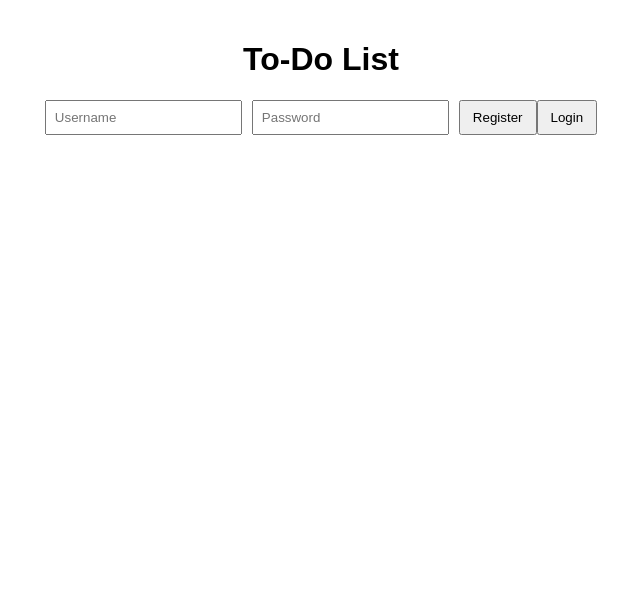
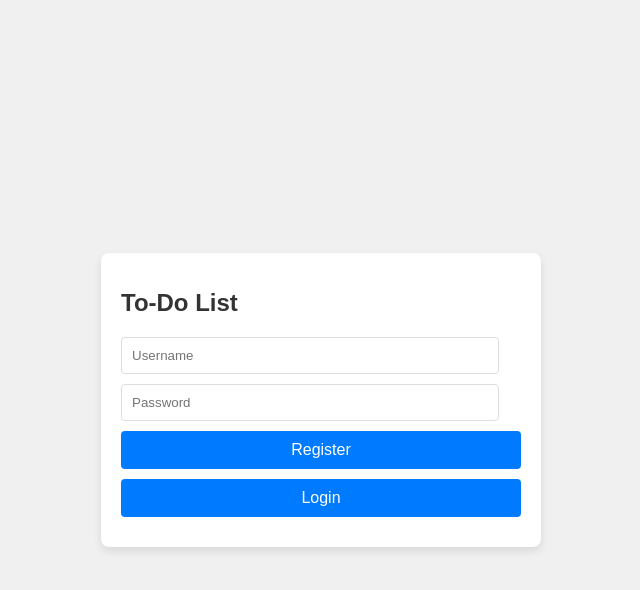
Before and after one commit to wirewallstand/todo-list-app, a React (Create React App) app in the folder todo-list-app/: page / in a window 1280 px wide. Shown: the top 590 px of the page, without its empty margins (319-959 px from the left). Built offline with nearby package versions, Linux system fonts and the light colour scheme.

Commit message:
Enhance UI with better styling

```diff
--- a/todo-list-app/src/App.css
+++ b/todo-list-app/src/App.css
@@ -1,16 +1,57 @@
-.App {
+/* App.css */
+
+body {
   font-family: Arial, sans-serif;
-  text-align: center;
-  padding: 20px;
+  background-color: #f0f0f0;
+  margin: 0;
+  padding: 0;
+  display: flex;
+  justify-content: center;
+  align-items: center;
+  height: 100vh;
 }
 
-input {
-  padding: 8px;
-  margin-right: 10px;
+.App {
+  background: white;
+  padding: 20px;
+  border-radius: 8px;
+  box-shadow: 0 4px 8px rgba(0, 0, 0, 0.1);
+  width: 100%;
+  max-width: 400px;
+}
+
+h1 {
+  margin-bottom: 20px;
+  font-size: 24px;
+  color: #333;
+}
+
+input[type="text"],
+input[type="password"],
+input[type="date"],
+select {
+  width: calc(100% - 22px);
+  padding: 10px;
+  margin-bottom: 10px;
+  border: 1px solid #ddd;
+  border-radius: 4px;
+  box-sizing: border-box;
 }
 
 button {
-  padding: 8px 12px;
+  width: 100%;
+  padding: 10px;
+  background-color: #007bff;
+  color: white;
+  border: none;
+  border-radius: 4px;
+  cursor: pointer;
+  font-size: 16px;
+  margin-bottom: 10px;
+}
+
+button:hover {
+  background-color: #0056b3;
 }
 
 ul {
@@ -19,17 +60,46 @@ ul {
 }
 
 li {
-  margin: 10px 0;
   display: flex;
-  justify-content: center;
+  justify-content: space-between;
   align-items: center;
+  padding: 10px;
+  margin-bottom: 10px;
+  background: #f9f9f9;
+  border: 1px solid #ddd;
+  border-radius: 4px;
 }
 
 li span {
+  flex: 1;
   cursor: pointer;
-  margin-right: 10px;
 }
 
 li button {
+  width: auto;
+  padding: 5px 10px;
   margin-left: 10px;
+  font-size: 14px;
 }
+
+label {
+  display: block;
+  margin-bottom: 5px;
+  color: #666;
+}
+
+input[type="date"] {
+  padding: 8px;
+  width: 100%;
+}
+
+.filter-sort {
+  display: flex;
+  justify-content: space-between;
+  margin-bottom: 10px;
+}
+
+.filter-sort label,
+.filter-sort select {
+  width: 48%;
+}
--- a/todo-list-app/src/App.js
+++ b/todo-list-app/src/App.js
@@ -212,7 +212,7 @@ function App() {
             onChange={handleDueDateChange}
           />
           <button onClick={handleAddTask}>Add Task</button>
-          <div>
+          <div className="filter-sort">
             <label>
               Filter:
               <select value={filter} onChange={handleFilterChange}>
```
